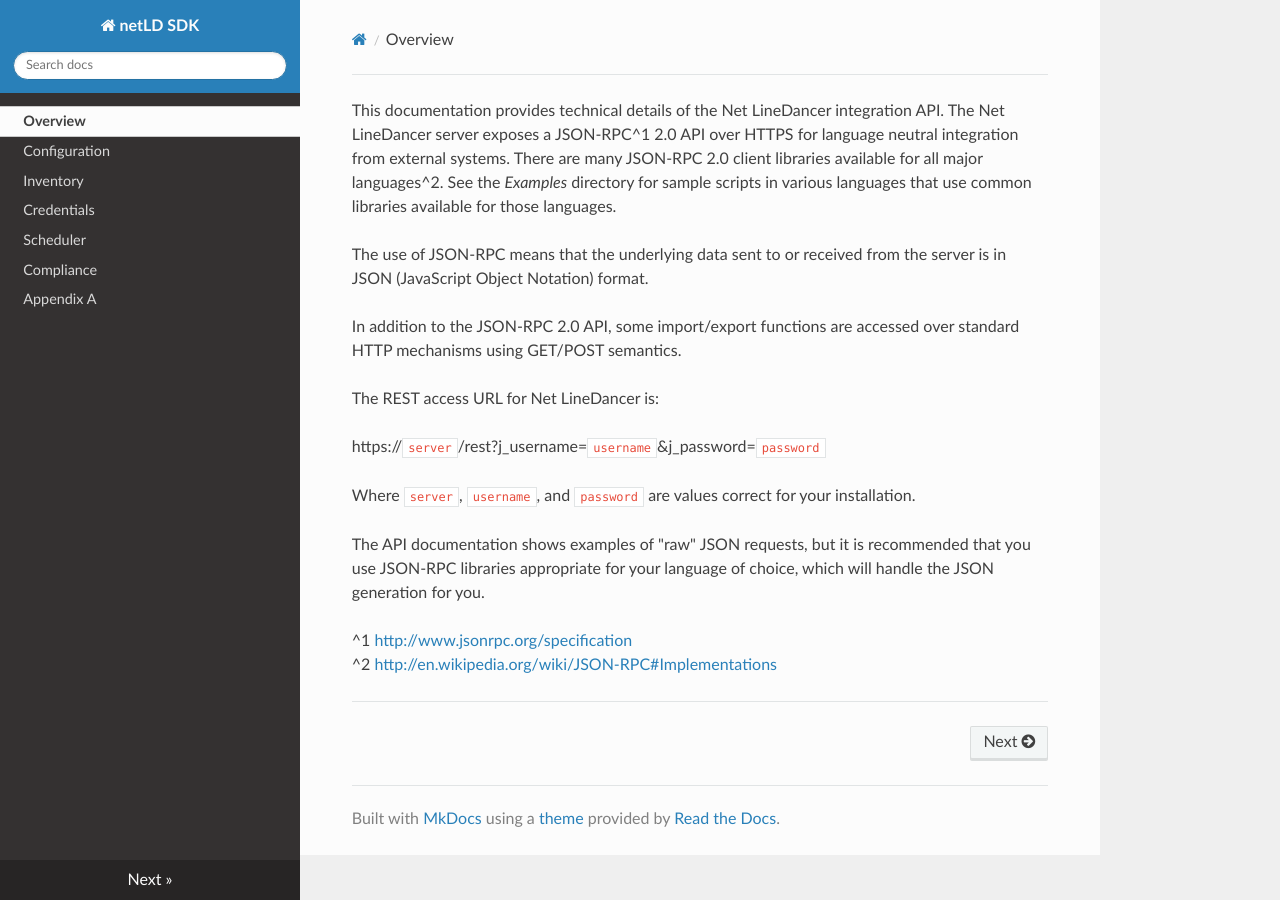
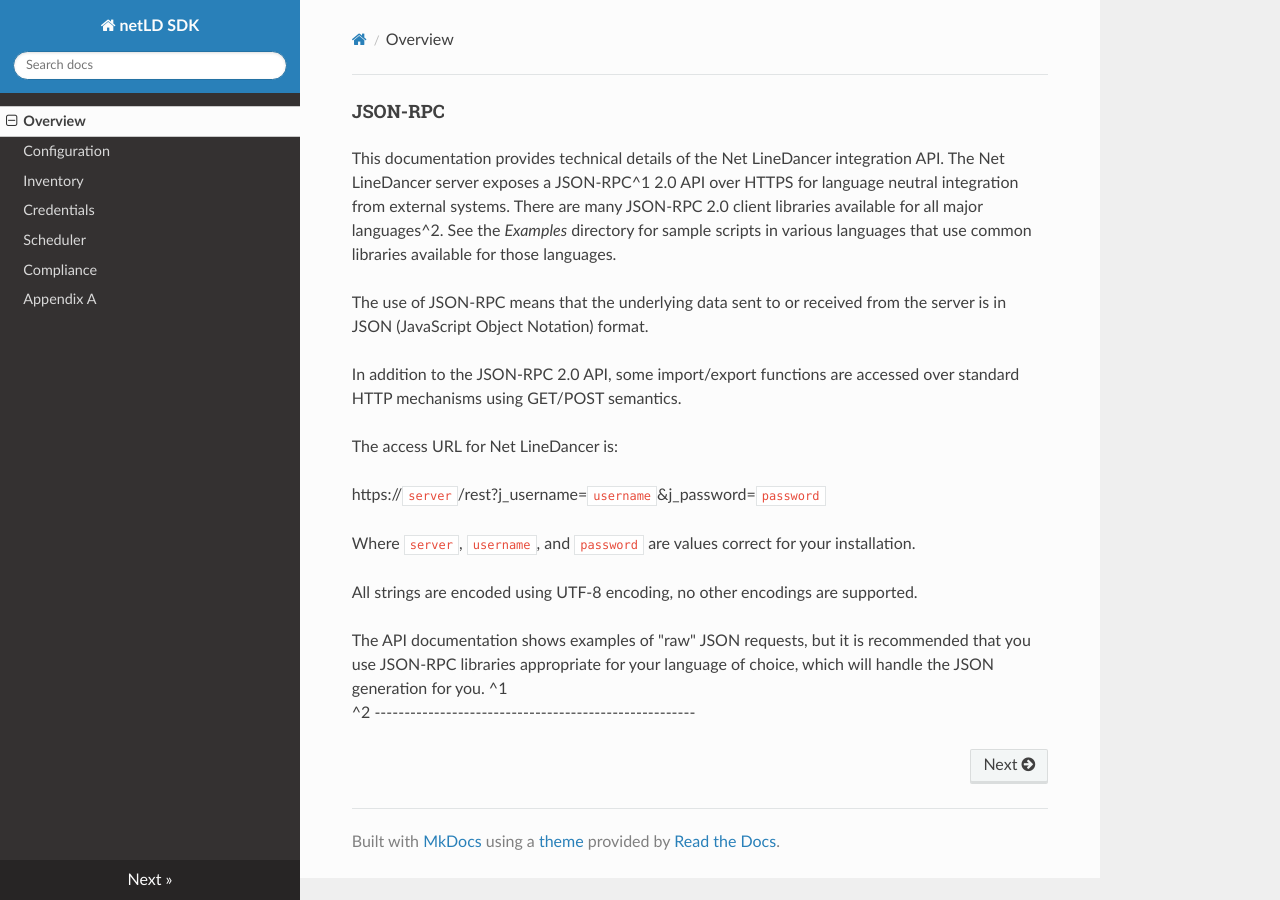
Before and after one commit to logicvein/NetLD-SDK, an MkDocs documentation site: the page built from docs/index.md, in a window 1280 px wide. Built offline with MkDocs 1.6.1, drawn with Linux system fonts in a browser that asks for light colours; nearby versions of some CDN libraries; old or Windows-style settings are respelled for this version of MkDocs.

Commit message:
Update index.md

````diff
--- a/docs/index.md
+++ b/docs/index.md
@@ -1,17 +1,19 @@
+#### JSON-RPC
 This documentation provides technical details of the Net LineDancer integration API.  The Net LineDancer server exposes a JSON-RPC^1  2.0 API over HTTPS for language neutral integration from external systems. There are many JSON-RPC 2.0 client libraries available for all major languages^2.  See the *Examples* directory for sample scripts in various languages that use common libraries available for those languages.
 
 The use of JSON-RPC means that the underlying data sent to or received from the server is in JSON (JavaScript Object Notation) format.
 
-In addition to the JSON-RPC 2.0 API, some import/export functions are accessed over standard HTTP
-mechanisms using GET/POST semantics.
+In addition to the JSON-RPC 2.0 API, some import/export functions are accessed over standard HTTP mechanisms using GET/POST semantics.
 
-The REST access URL for Net LineDancer is:
+The access URL for Net LineDancer is:
 
 https://```server```/rest?j_username=```username```&amp;j_password=```password```
 
 Where ```server```, ```username```, and ```password``` are values correct for your installation.
 
-<p></p>
+All strings are encoded using UTF-8 encoding, no other encodings are supported.
+
+<p>
 
 The API documentation shows examples of "raw" JSON requests, but it is recommended that you use JSON-RPC libraries appropriate for your
 language of choice, which will handle the JSON generation for you.
````
